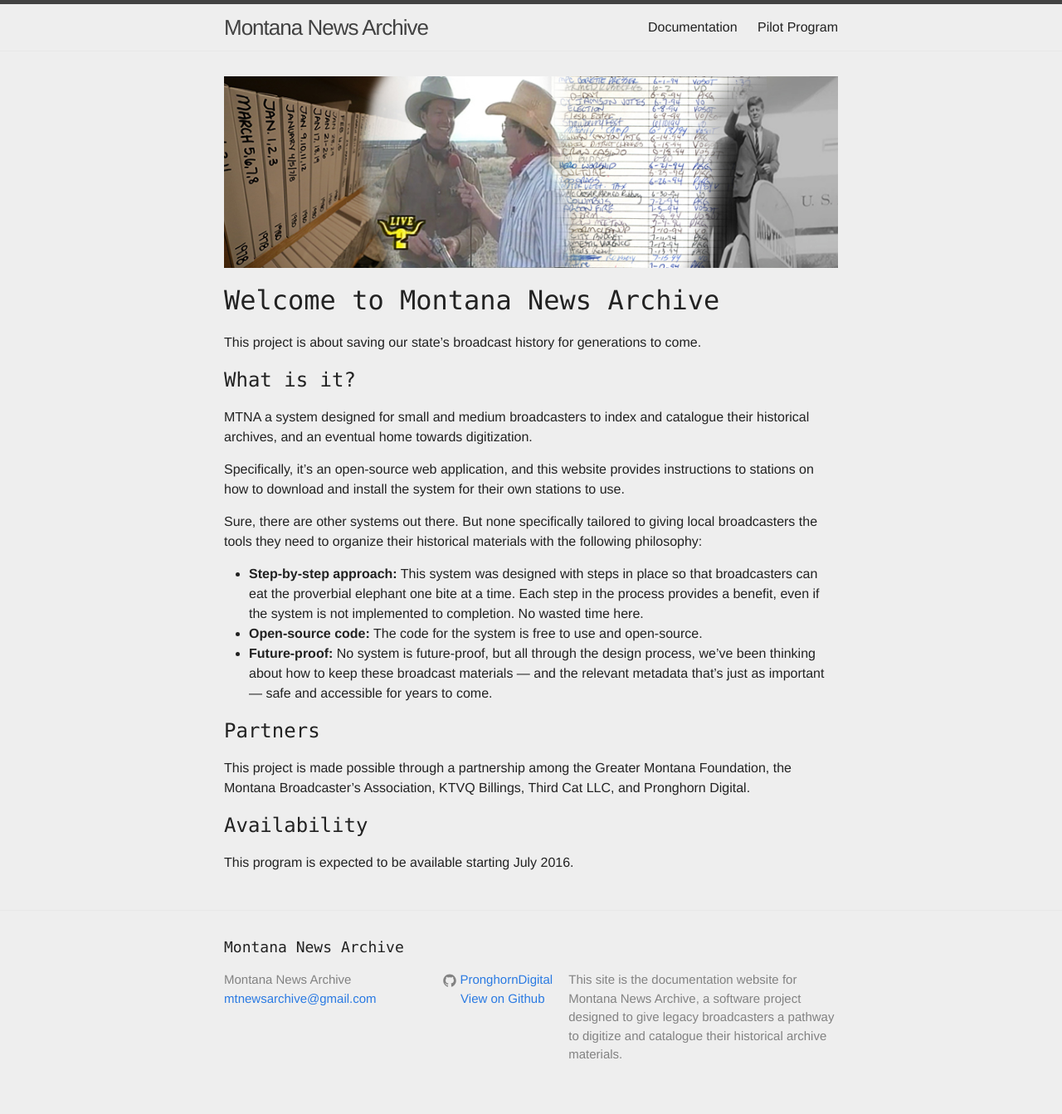
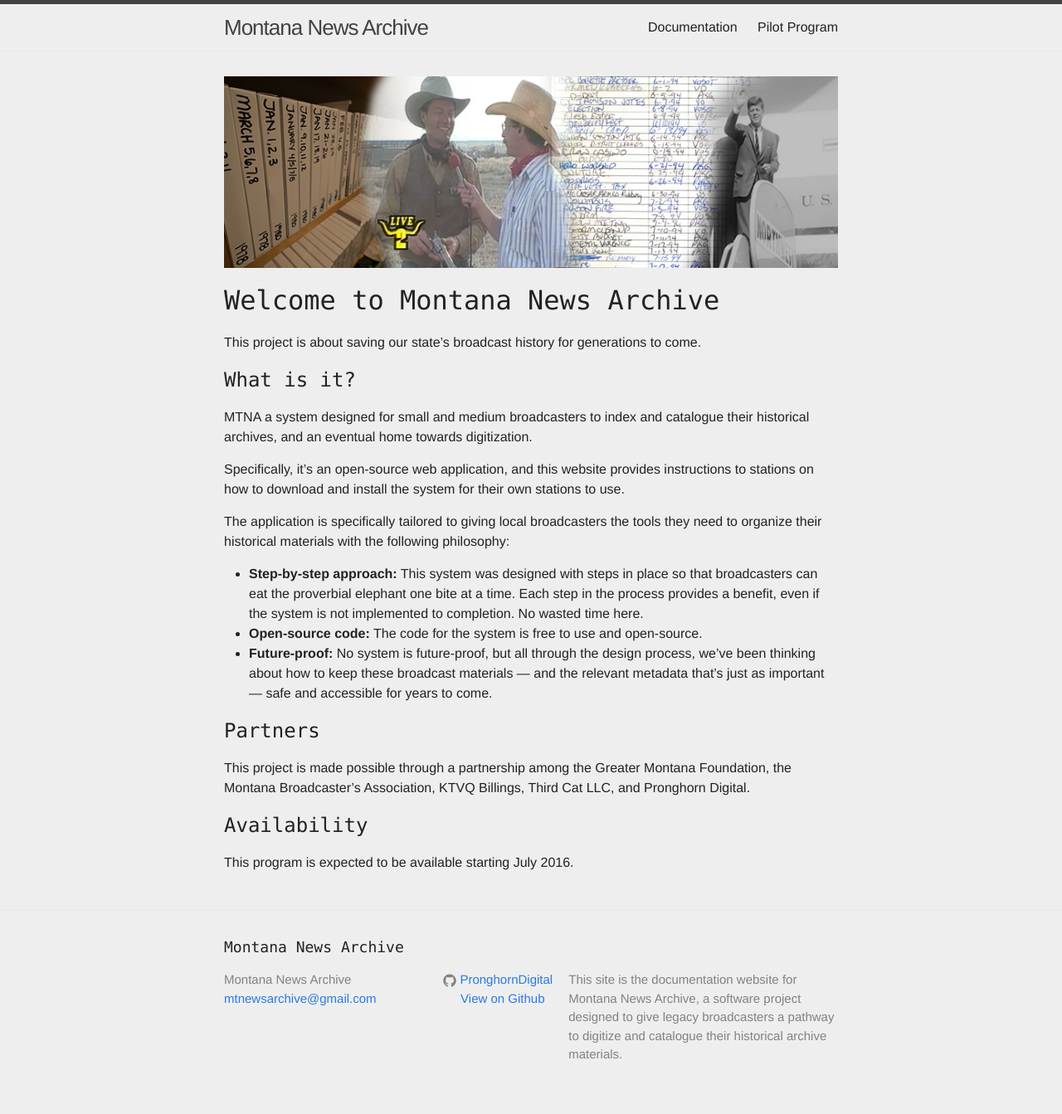
Before and after one commit to PronghornDigital/Montana-News-Archive, a Jekyll site: the page built from index.md, in a window 1280 px wide. Shown: the whole page at 83% size. Built offline with Jekyll 4.4.1, drawn with Linux system fonts in a browser that asks for light colours.

Commit message:
Update index.md

```diff
--- a/index.md
+++ b/index.md
@@ -14,7 +14,7 @@ MTNA a system designed for small and medium broadcasters to index and catalogue
 
 Specifically, it's an open-source web application, and this website provides instructions to stations on how to download and install the system for their own stations to use.
 
-Sure, there are other systems out there. But none specifically tailored to giving local broadcasters the tools they need to organize their historical materials with the following philosophy:
+The application is specifically tailored to giving local broadcasters the tools they need to organize their historical materials with the following philosophy:
 
 * **Step-by-step approach:** This system was designed with steps in place so that broadcasters can eat the proverbial elephant one bite at a time. Each step in the process provides a benefit, even if the system is not implemented to completion. No wasted time here.
 * **Open-source code:** The code for the system is free to use and open-source.
```
